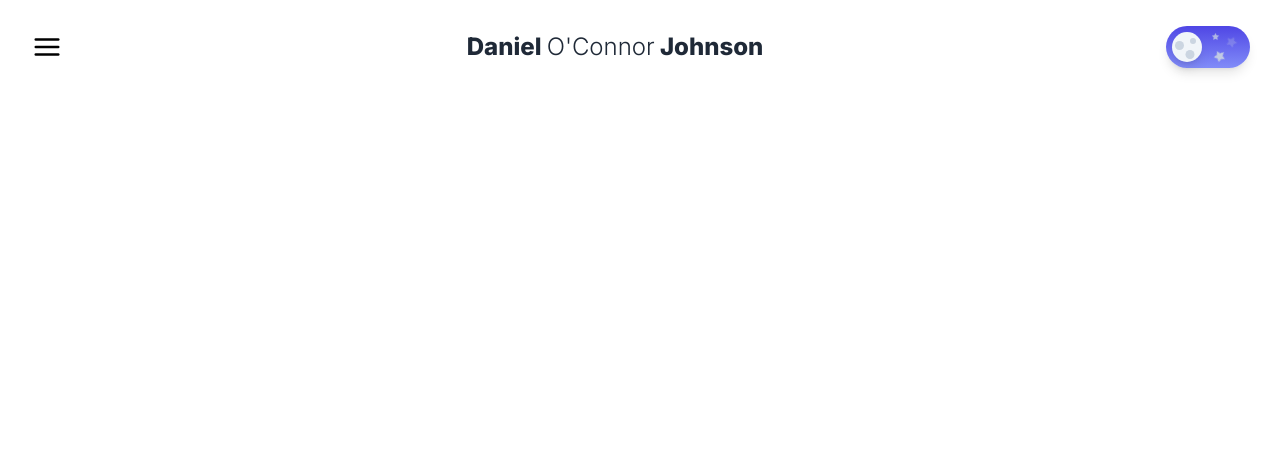
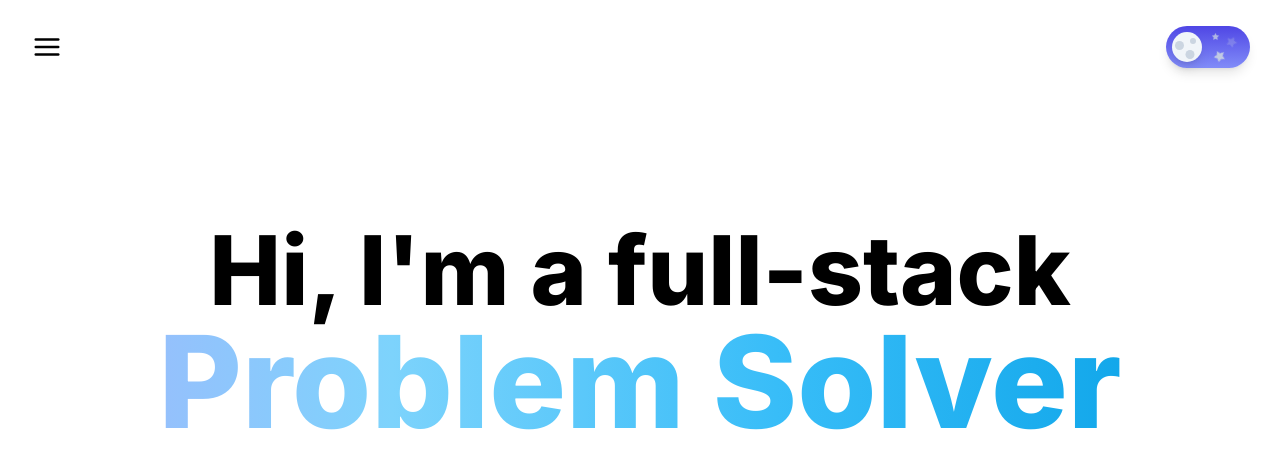
Before and after one commit to oconnorjohnson/portfolio23, a Next.js app: page / in a window 1280 px wide. Shown: the top 468 px of the page. Built offline with nearby package versions, Linux system fonts and the light colour scheme.

Commit message:
hero h1 w/  animated gradient text looking good

```diff
--- a/app/components/shared/NavBar.tsx
+++ b/app/components/shared/NavBar.tsx
@@ -4,7 +4,6 @@ import { FiMenu, FiX } from "react-icons/fi";
 import { motion } from "framer-motion";
 import DarkModeToggle from "./DarkModeToggle";
 import { useRouter } from "next/navigation";
-import Link from "next/link";
 
 const navVariants = {
   open: {
@@ -60,14 +59,14 @@ const LiquidSideNav = () => {
           <FiMenu />
         </motion.button>
       </div>
-      <Link href="/">
+      {/* <Link href="/">
         <div className="hidden sm:block text-gray-800 font-extrabold text-2xl transition-colors dark:text-gray-200">
           Daniel <span className="font-light ">O&apos;Connor</span> Johnson
         </div>
         <div className="sm:hidden text-gray-800 font-extrabold text-xl transition-colors dark:text-gray-200">
           Daniel Johnson
         </div>
-      </Link>
+      </Link> */}
       <div className="transform scale-75">
         <DarkModeToggle />
       </div>
--- a/app/globals.css
+++ b/app/globals.css
@@ -25,3 +25,41 @@ body {
     )
     rgb(var(--background-start-rgb));
 }
+
+@keyframes gradient {
+  0% {
+    background-position: 0% 50%;
+  }
+  20% {
+    background-position: 100% 50%;
+  }
+  40% {
+    background-position: 0% 50%;
+  }
+  60% {
+    background-position: 100% 50%;
+  }
+  80% {
+    background-position: 0% 50%;
+  }
+  100% {
+    background-position: 100% 50%;
+  }
+}
+
+.animated-gradient {
+  background: linear-gradient(
+    270deg,
+    #0ea5e9,
+    #38bdf8,
+    #7dd3fc,
+    #a5b4fc,
+    #818cf8,
+    #6366f1
+  );
+  background-size: 200% 200%;
+  -webkit-background-clip: text;
+  background-clip: text;
+  -webkit-text-fill-color: transparent;
+  animation: gradient 10s ease infinite;
+}
--- a/app/page.tsx
+++ b/app/page.tsx
@@ -1,11 +1,20 @@
+"use client";
 import NavBar from "@/app/components/shared/NavBar";
-import Hero from "@/app/components/root/hero/Hero";
+import { motion } from "framer-motion";
 
 export default function Home() {
   return (
     <>
       <main className="min-h-screen bg-white dark:bg-black transition-colors">
         <NavBar />
+        <div className="flex flex-col justify-center align-center py-32 text-center">
+          <h1 className="text-black dark:text-white transition-colors font-extrabold text-2xl md:text-4xl lg:text-6xl xl:text-8xl">
+            Hi, I'm a full-stack <br />
+            <span className="animated-gradient font-extrabold text-3xl md:text-5xl lg:text-7xl xl:text-9xl">
+              Problem Solver
+            </span>
+          </h1>
+        </div>
       </main>
     </>
   );
```
